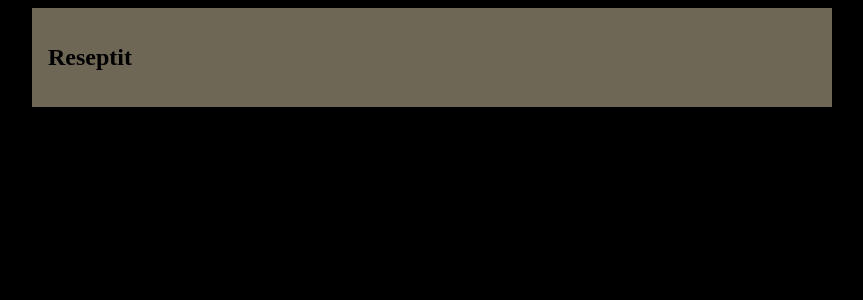
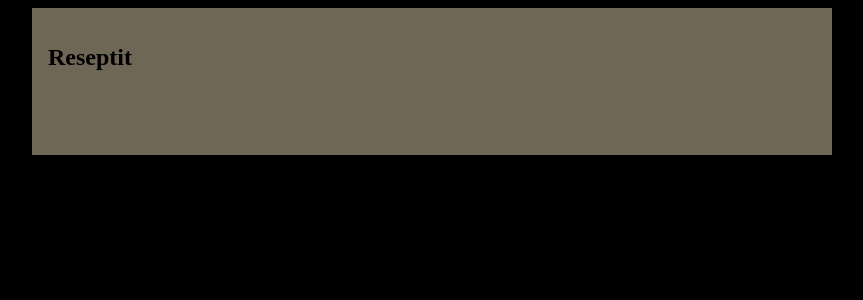
Before and after one commit to nettanikander/drinkkireseptit, a Flask app: page / in a window 1280 px wide. Shown: the part 162-462 px from the top of the page, without its empty margins (208-1071 px from the left). Run offline with Flask 3, Linux system fonts and the light colour scheme; data that the repository does not hold is empty.

Commit message:
Add padding to bottom

```diff
--- a/static/main.css
+++ b/static/main.css
@@ -69,6 +69,7 @@ body {
   background-color: rgb(111, 103, 86);
   padding: 1em;
   margin: 0.5em 0;
+  padding-bottom: 4em;
 }
 
 .item {
```
